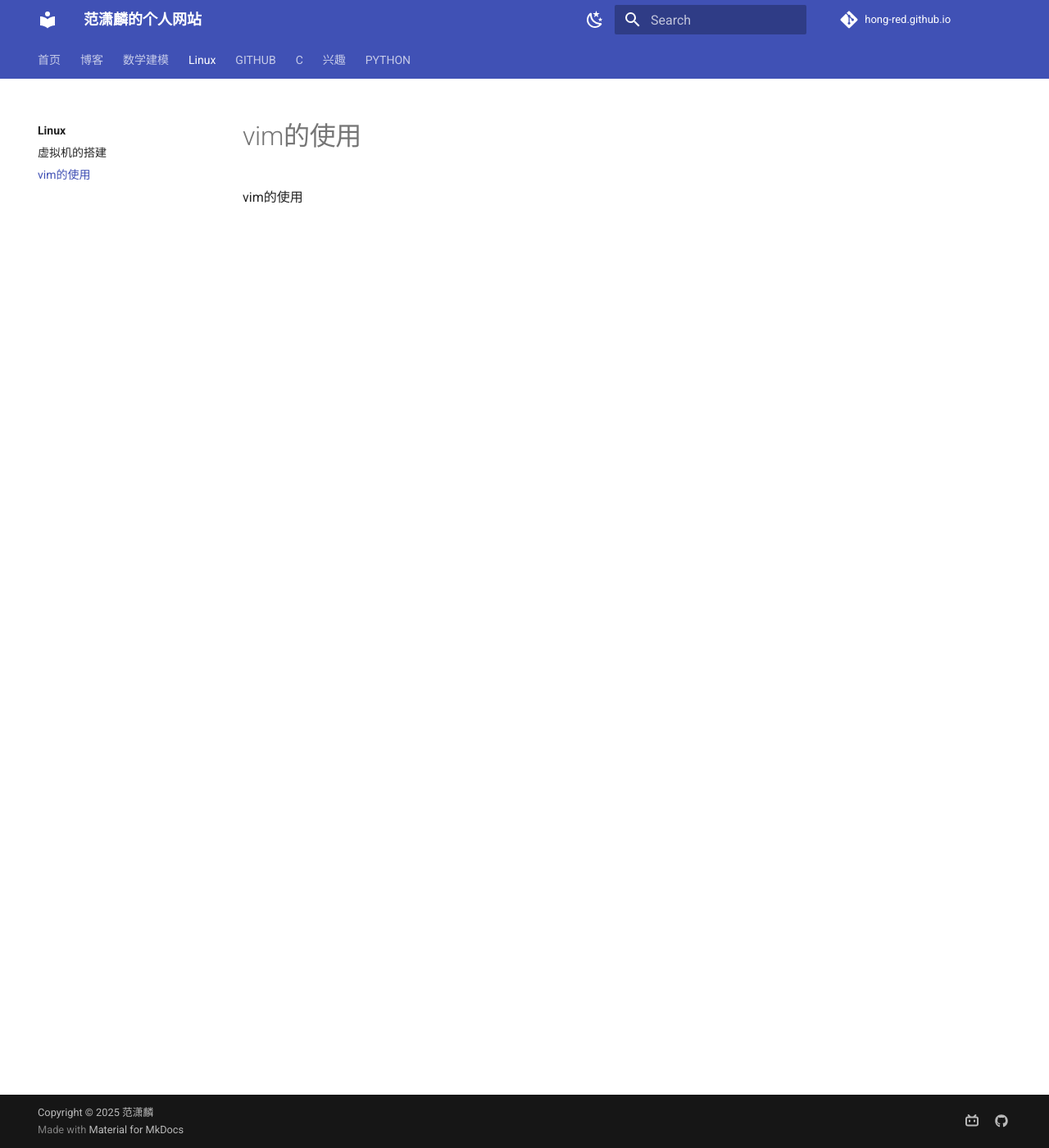
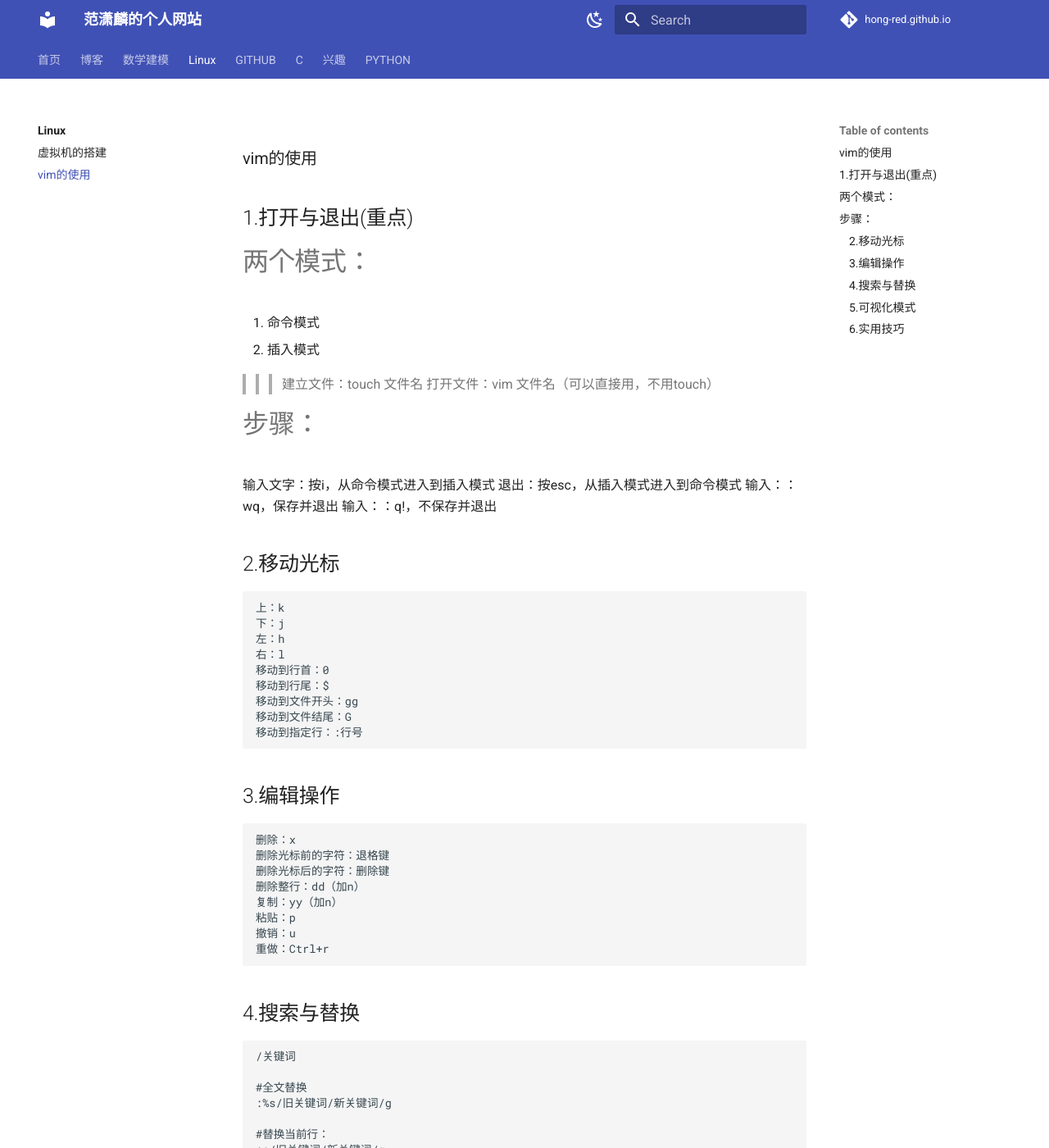
Before and after one commit to hong-red/hong-red.github.io, an MkDocs documentation site: the page built from docs/LINUX/vim.md, in a window 1280 px wide and 1400 px high. Shown: the whole window at 82% size. Built offline with MkDocs 1.6.1 and Material for MkDocs 9.7.7, drawn with Linux system fonts in a browser that asks for light colours; comment, search, counter and statistics services are not loaded; some of the changed text lies outside the part shown.

Commit message:
docs(LINUX): 更新Linux文档结构和内容
- 重构index.md文档结构，使用更清晰的列表格式
- 删除无用的.swp临时文件
- 大幅扩展vim.md内容，添加详细使用指南
- 完全重写create.md，添加虚拟机搭建详细教程

````diff
--- a/docs/LINUX/vim.md
+++ b/docs/LINUX/vim.md
@@ -1 +1,85 @@
-vim的使用
+###vim的使用
+
+##1.打开与退出(重点)
+
+#两个模式：
+1. 命令模式
+2. 插入模式
+
+>>>建立文件：touch 文件名
+>>>打开文件：vim 文件名（可以直接用，不用touch）
+
+#步骤：
+输入文字：按i，从命令模式进入到插入模式
+退出：按esc，从插入模式进入到命令模式
+输入：：wq，保存并退出
+输入：：q!，不保存并退出
+
+##2.移动光标
+
+```
+上：k
+下：j
+左：h
+右：l
+移动到行首：0
+移动到行尾：$
+移动到文件开头：gg
+移动到文件结尾：G
+移动到指定行：:行号
+```
+
+##3.编辑操作
+
+```
+删除：x
+删除光标前的字符：退格键
+删除光标后的字符：删除键
+删除整行：dd（加n）
+复制：yy（加n）
+粘贴：p
+撤销：u
+重做：Ctrl+r
+```
+
+##4.搜索与替换
+
+```
+/关键词
+
+#全文替换
+:%s/旧关键词/新关键词/g
+
+#替换当前行：
+:s/旧关键词/新关键词/g
+
+#替换当前行到文件结尾：
+:%s/旧关键词/新关键词/gc
+
+#替换当前行到文件开头：
+:%s/旧关键词/新关键词/gc
+```
+
+##5.可视化模式
+```
+v → 按字符选中
+
+V → 按行选中
+
+Ctrl+v → 按列块选中(y复制，d删除，p粘贴)
+```
+
+##6.实用技巧
+
+```
+set number → 显示行号
+
+set nonumber → 取消行号
+
+syntax on → 开启语法高亮
+
+set tabstop=4 → 设置 Tab 宽度为 4
+
+set expandtab → Tab 转为空格
+
+```
````
Also changed, not shown: docs/LINUX/create.md (+66 -1 lines), docs/LINUX/index.md (+3 -5 lines), 1 other file.
